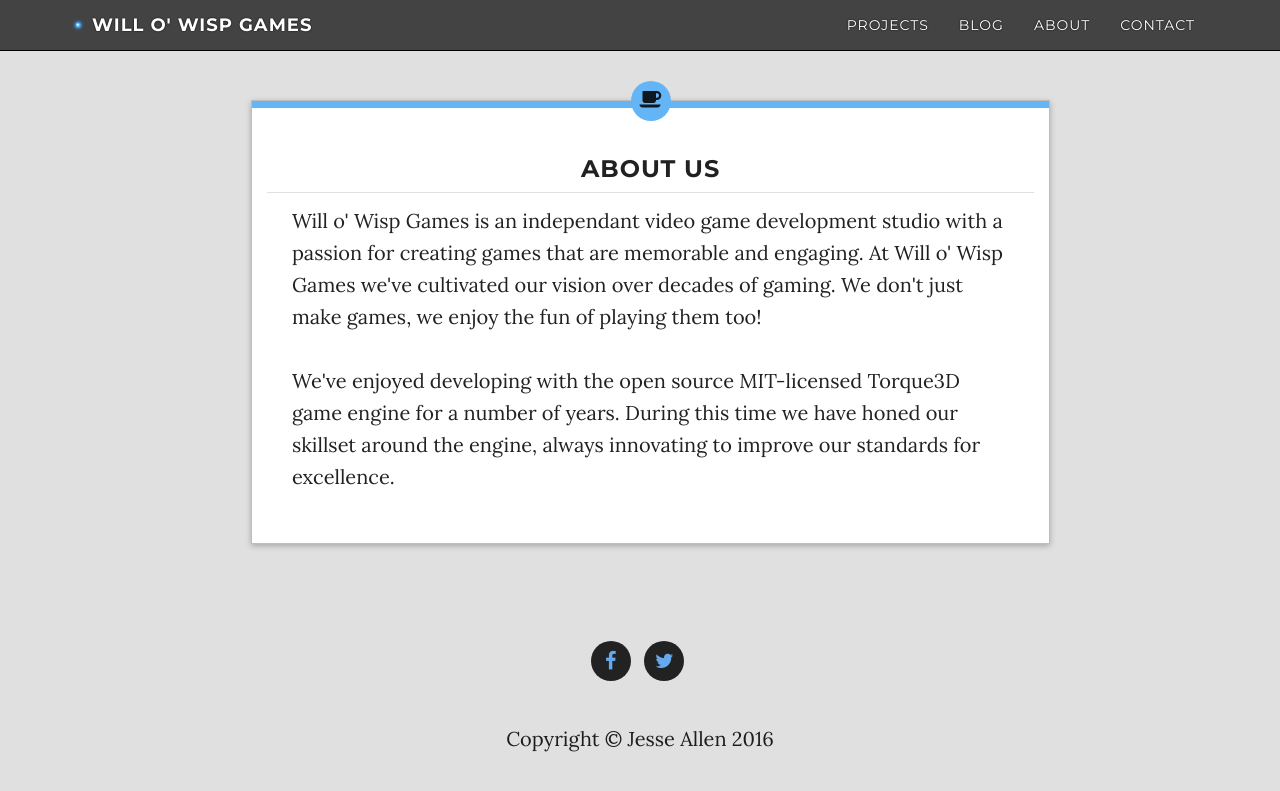
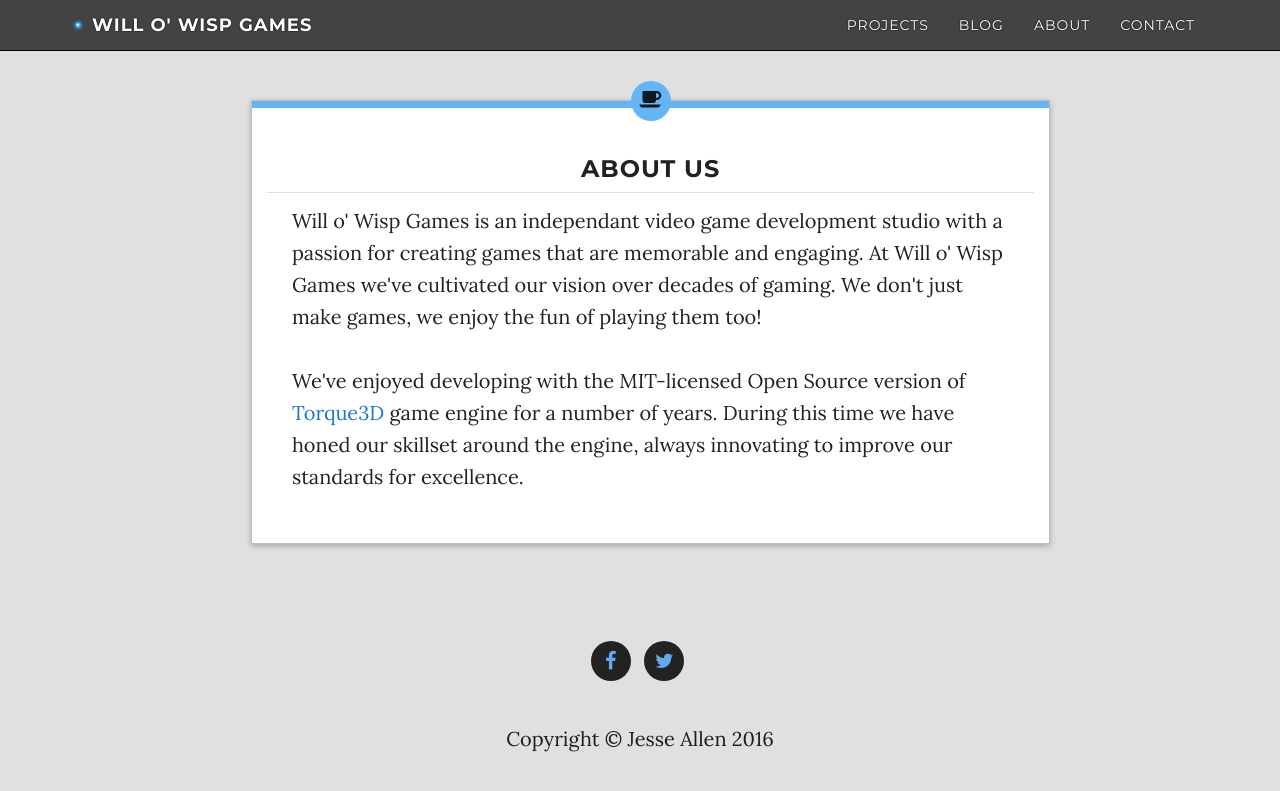
Before and after one commit to WilloWispGames/WilloWispGames.github.io, a Jekyll site: the page built from about/index.html, in a window 1280 px wide. Shown: the top 791 px of the page. Built offline with Jekyll 4.4.1, drawn with Linux system fonts in a browser that asks for light colours; nearby versions of some CDN libraries.

Commit message:
Update aboutPane.html

```diff
--- a/_includes/aboutPane.html
+++ b/_includes/aboutPane.html
@@ -11,7 +11,7 @@
 			<div class="content">
 				<p>Will o' Wisp Games is an independant video game development studio with a passion for creating games that are memorable and engaging. At Will o' Wisp Games we've cultivated our vision over decades of gaming. We don't just make games, we enjoy the fun of playing them too!<br>
 				<br>
-				We've enjoyed developing with the open source MIT-licensed Torque3D game engine for a number of years. During this time we have honed our skillset around the engine, always innovating to improve our standards for excellence.</p>
+				We've enjoyed developing with the MIT-licensed Open Source version of <a href="http://torque3d.org/">Torque3D</a> game engine for a number of years. During this time we have honed our skillset around the engine, always innovating to improve our standards for excellence.</p>
 			</div>
 		</div>
 	</div>
```
